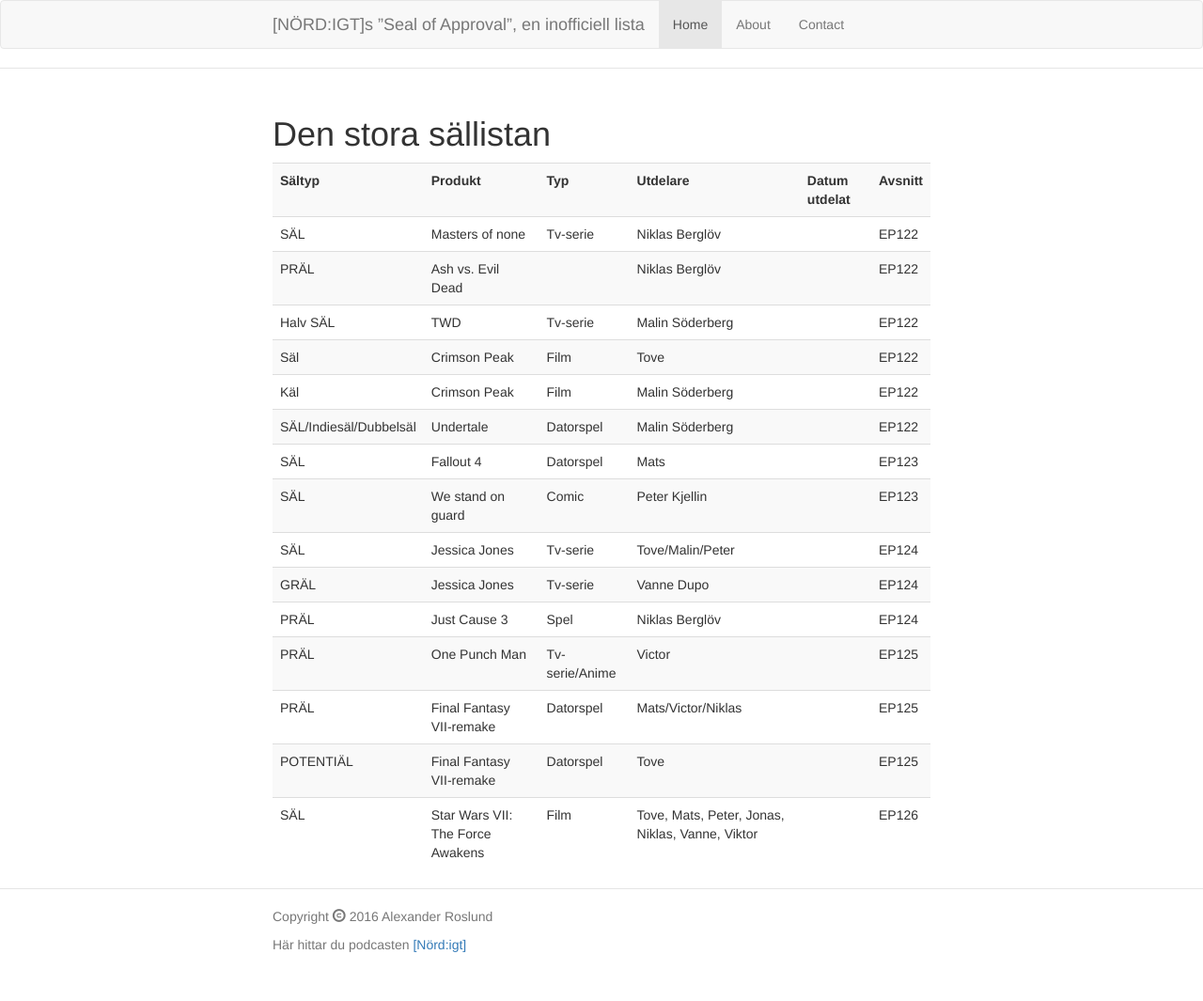
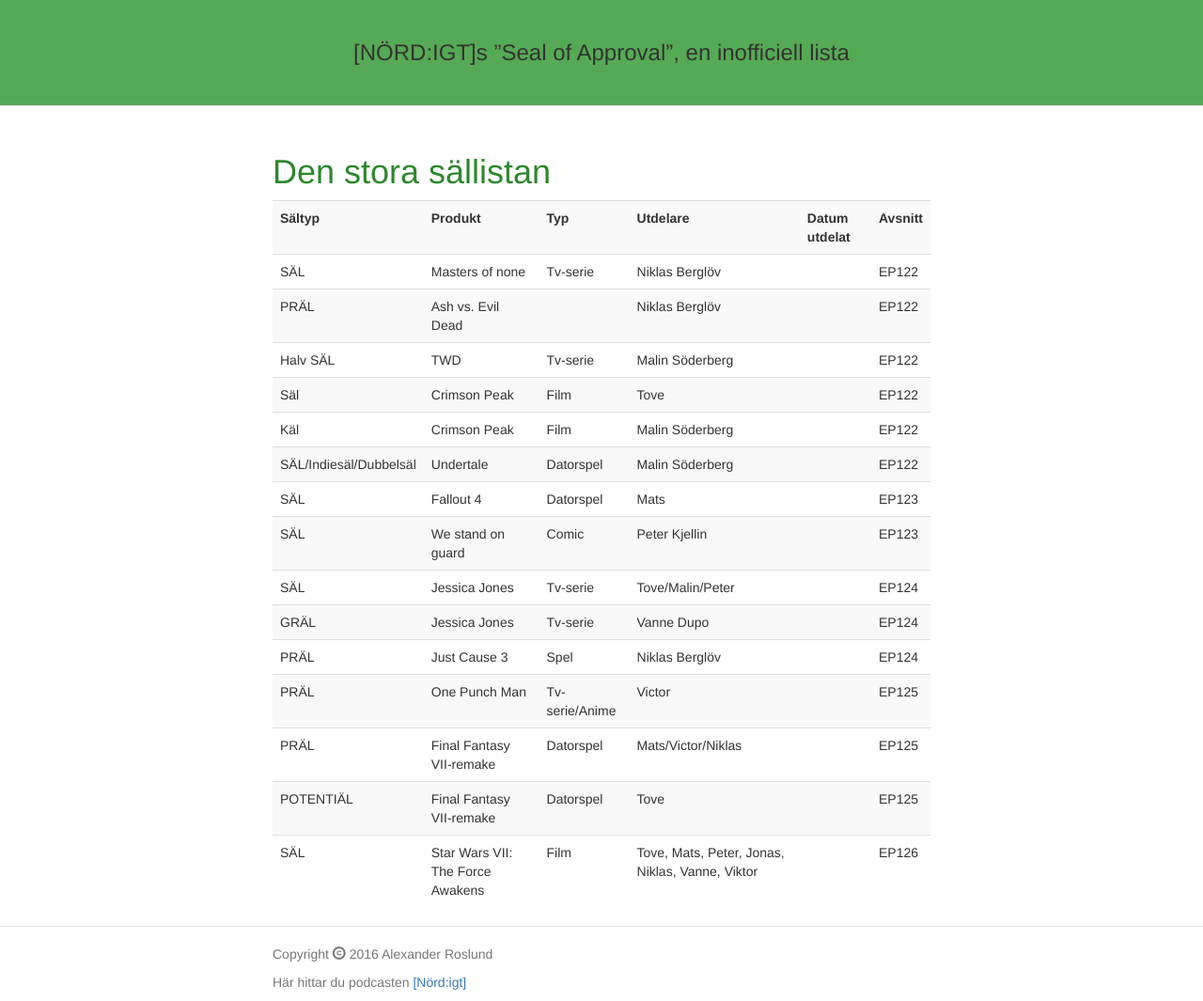
Before and after one commit to dasBostoN/sealsofnordigt, a website: page app/index.html in a window 1280 px wide. Shown: the whole page at 94% size. Before the commit the page ends 1025 px from the top, so only its background shows below. Drawn offline with nearby package versions, Linux system fonts and the light colour scheme; some packages are replaced by stand-ins of ours; files that its build step writes are made by us from their sources; a script that the page names is missing.

Commit message:
Added green color to styles. Added hover effect on table

```diff
--- a/app/index.html
+++ b/app/index.html
@@ -22,30 +22,7 @@
 
     <!-- Add your site or application content here -->
     <div class="header">
-      <div class="navbar navbar-default" role="navigation">
-        <div class="container">
-          <div class="navbar-header">
-
-            <button type="button" class="navbar-toggle collapsed" data-toggle="collapse" data-target="#js-navbar-collapse">
-              <span class="sr-only">Toggle navigation</span>
-              <span class="icon-bar"></span>
-              <span class="icon-bar"></span>
-              <span class="icon-bar"></span>
-            </button>
-
-            <a class="navbar-brand" href="#/">[NÖRD:IGT]s ”Seal of Approval”, en inofficiell lista</a>
-          </div>
-
-          <div class="collapse navbar-collapse" id="js-navbar-collapse">
-
-            <ul class="nav navbar-nav">
-              <li class="active"><a href="#/">Home</a></li>
-              <li><a ng-href="#/about">About</a></li>
-              <li><a ng-href="#/">Contact</a></li>
-            </ul>
-          </div>
-        </div>
-      </div>
+      <h3>[NÖRD:IGT]s ”Seal of Approval”, en inofficiell lista</h3>
     </div>
 
     <div class="container">
@@ -55,7 +32,7 @@
     <div class="footer">
       <div class="container">
         <p>Copyright <span class="glyphicon glyphicon-copyright-mark"></span> 2016 Alexander Roslund</p>
-        <p>Här hittar du podcasten <a href="http://www.nördigt.nu">[Nörd:igt]</a></p>
+        <p>Här hittar du podcasten <a href="http://www.nördigt.nu" target="_blank">[Nörd:igt]</a></p>
       </div>
     </div>
 
--- a/app/styles/main.css
+++ b/app/styles/main.css
@@ -19,6 +19,7 @@
 
 /* Custom page header */
 .header {
+  background-color: #55AA55;
   border-bottom: 1px solid #e5e5e5;
   margin-bottom: 10px;
 }
@@ -27,7 +28,9 @@
   margin-top: 0;
   margin-bottom: 0;
   line-height: 40px;
-  padding-bottom: 19px;
+  text-align: center;
+  padding: 1.5em;
+  //color: white;
 }
 
 /* Custom page footer */
@@ -37,6 +40,9 @@
   border-top: 1px solid #e5e5e5;
 }
 
+.container {
+  background-color: white;
+}
 .container-narrow > hr {
   margin: 30px 0;
 }
@@ -81,3 +87,12 @@
     border-bottom: 0;
   }
 }
+
+h1 {
+  color: #2D882D;
+}
+
+table tbody tr:hover,
+.table-striped > tbody > tr:nth-of-type(2n+1):hover {
+  background-color: #55AA55;
+}
```
